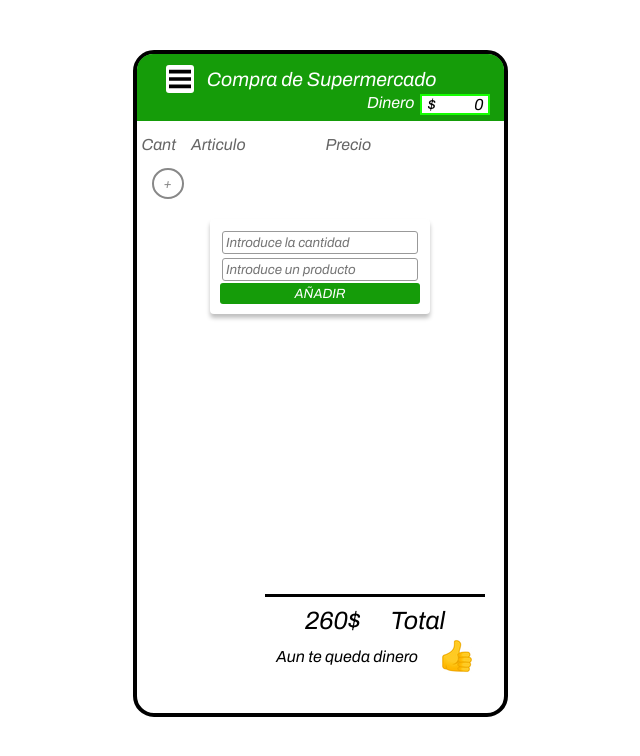
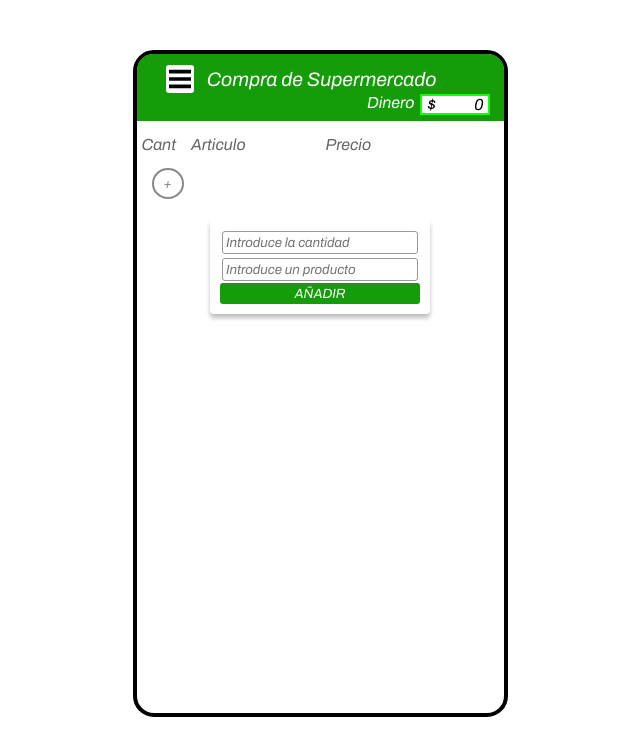
Before and after one commit to jonathanchw/Shopping_list_app, a React (Create React App) app: page / in a window 1280 px wide. Shown: the top 756 px of the page, without its empty margins (320-960 px from the left). Built offline with nearby package versions, Linux system fonts and the light colour scheme.

Commit message:
remove ShowTotal from App component

```diff
--- a/src/App.js
+++ b/src/App.js
@@ -3,7 +3,7 @@ import React from 'react';
 import './App.css';
 import Header from './components/Header/';
 import List from './components/List';
-import ShowTotal from './components/ShowTotal';
+
 
 
 function App() {
@@ -12,7 +12,7 @@ function App() {
       <Header />
 
       <List />
-      <ShowTotal />
+
     </div>
   );
 }
```
